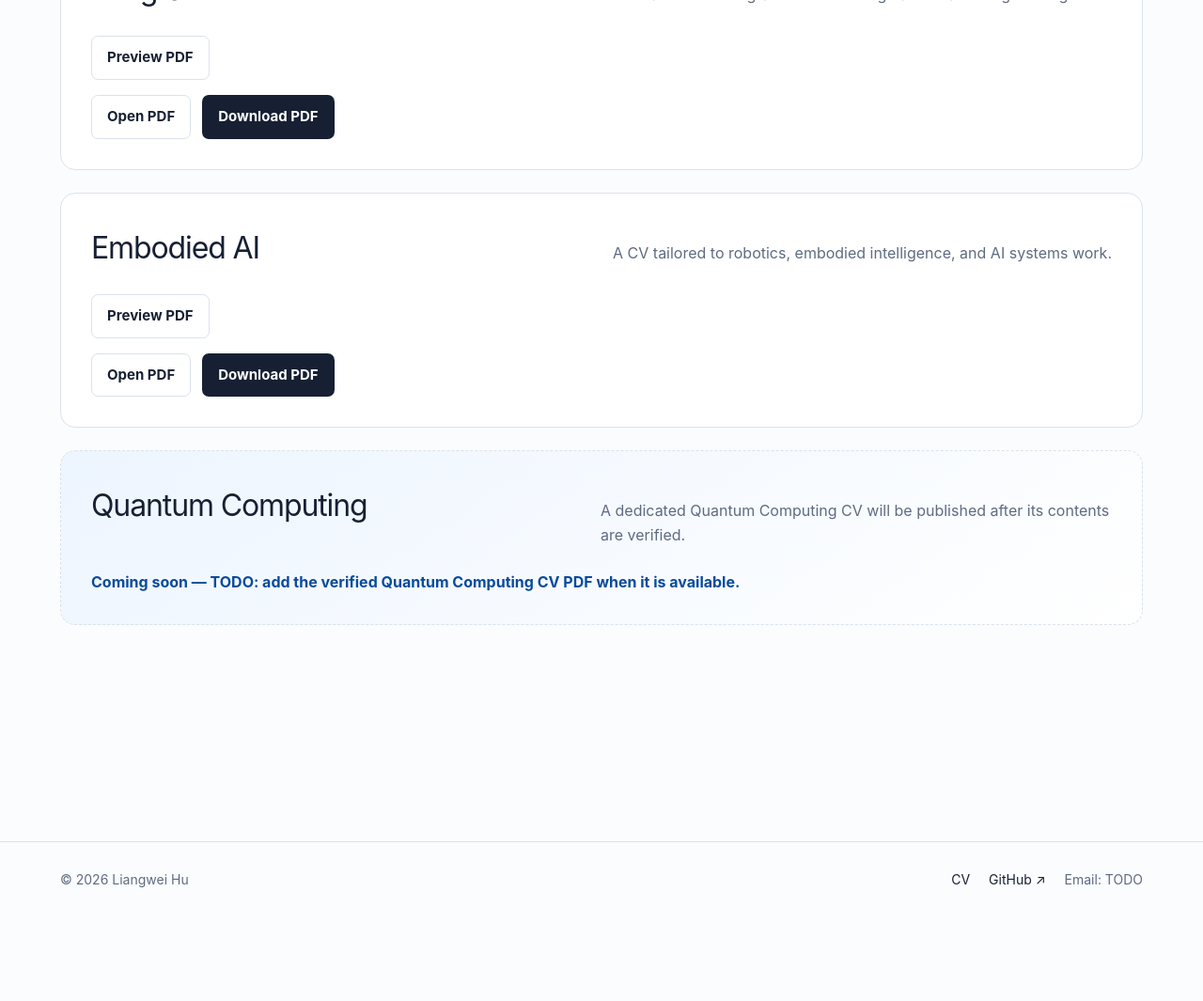
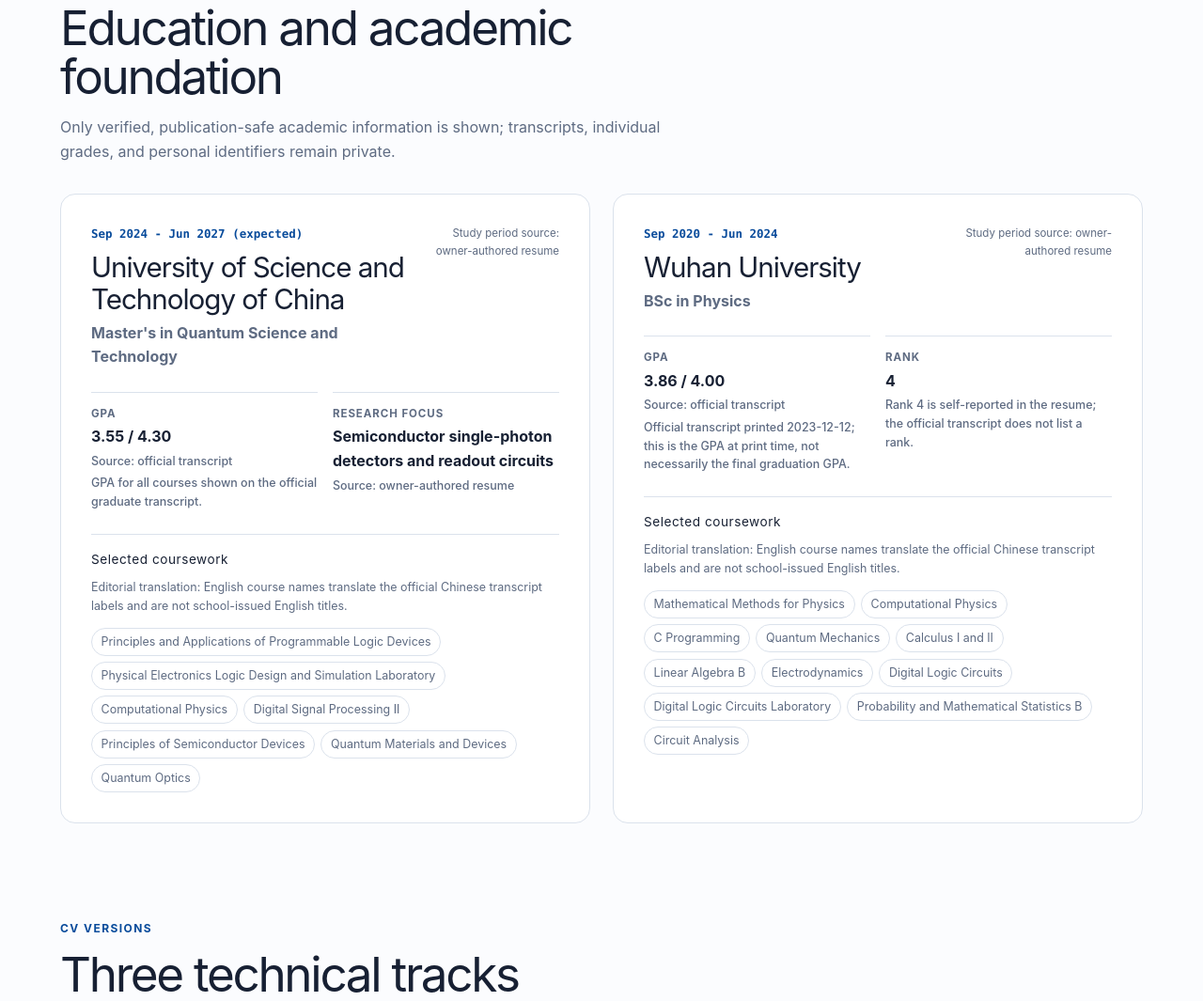
Before and after one commit to HUliangwei/personal-website, an Astro site: page /en/cv in a window 1280 px wide. Shown: the part 559-1624 px from the top of the page at 94% size. Before the commit the page ends 1535 px from the top, so only its background shows below. Built offline with nearby package versions, Linux system fonts and the light colour scheme; Astro itself is replaced by a stand-in of ours; animation ran at ten frames a second.

Commit message:
feat: expand academic cv experience

```diff
--- /dev/null
+++ b/src/components/cv/AcademicProfile.astro
@@ -0,0 +1,22 @@
+---
+import { academicProfileCopyByLocale } from '../../data/cv';
+import { educationByLocale } from '../../data/education';
+import type { Locale } from '../../i18n/types';
+import EducationCard from './EducationCard.astro';
+
+interface Props { locale: Locale; }
+const { locale } = Astro.props;
+const copy = academicProfileCopyByLocale[locale];
+const education = educationByLocale[locale];
+---
+
+<section class="academic-profile" data-academic-profile aria-labelledby="academic-profile-heading">
+  <div class="section-heading academic-profile-heading">
+    <p class="eyebrow">{copy.eyebrow}</p>
+    <h2 id="academic-profile-heading">{copy.title}</h2>
+    <p>{copy.intro}</p>
+  </div>
+  <div class="education-grid">
+    {education.map((record) => <EducationCard education={record} copy={copy} />)}
+  </div>
+</section>
--- /dev/null
+++ b/src/components/cv/EducationCard.astro
@@ -0,0 +1,57 @@
+---
+import type { AcademicProfileCopy } from '../../data/cv';
+import type { EducationRecord } from '../../data/education';
+
+interface Props {
+  education: EducationRecord;
+  copy: AcademicProfileCopy;
+}
+
+const { education, copy } = Astro.props;
+---
+
+<article class="education-card" data-education-card>
+  <header class="education-card-header">
+    <div>
+      <p class="education-period">{education.period}</p>
+      <h3>{education.institution}</h3>
+      <p class="education-program">{education.program}</p>
+    </div>
+    <p class="education-source">{copy.periodSource}</p>
+  </header>
+
+  <dl class="education-facts">
+    <div>
+      <dt>{copy.gpa}</dt>
+      <dd>{education.gpa.value} / {education.gpa.scale}</dd>
+      <dd class="education-evidence">{copy.officialSource}</dd>
+      <dd class="education-context">{education.gpa.context}</dd>
+    </div>
+    {
+      education.rank && (
+        <div>
+          <dt>{copy.rank}</dt>
+          <dd>{education.rank.value}</dd>
+          <dd class="education-evidence">{education.rank.context}</dd>
+        </div>
+      )
+    }
+    {
+      education.researchFocus && (
+        <div>
+          <dt>{copy.researchFocus}</dt>
+          <dd>{education.researchFocus.label}</dd>
+          <dd class="education-evidence">{copy.resumeSource}</dd>
+        </div>
+      )
+    }
+  </dl>
+
+  <div class="education-coursework">
+    <h4>{copy.selectedCoursework}</h4>
+    {copy.editorialTranslationNote && <p class="education-translation-note">{copy.editorialTranslationNote}</p>}
+    <ul>
+      {education.coursework.map((course) => <li>{course.label}</li>)}
+    </ul>
+  </div>
+</article>
--- a/src/components/cv/PDFPreview.astro
+++ b/src/components/cv/PDFPreview.astro
@@ -1,12 +1,13 @@
 ---
 interface Props {
+  id: string;
   title: string;
   pdf: string;
   labels: { preview: string; hidePreview: string; fallbackPrefix: string; fallbackLink: string };
 }
 
-const { title, pdf, labels } = Astro.props;
-const previewId = `pdf-preview-${title.toLowerCase().replace(/[^a-z0-9]+/g, '-')}`;
+const { id, title, pdf, labels } = Astro.props;
+const previewId = `pdf-preview-${id}`;
 ---
 
 <div class="pdf-preview">
--- a/src/components/pages/CVPage.astro
+++ b/src/components/pages/CVPage.astro
@@ -1,15 +1,25 @@
 ---
 import CVCard from '../cv/CVCard.astro';
+import AcademicProfile from '../cv/AcademicProfile.astro';
 import BaseLayout from '../../layouts/BaseLayout.astro';
+import { cvTracksByLocale } from '../../data/cv';
 import { getDictionary } from '../../i18n/utils';
 import type { Locale } from '../../i18n/types';
 interface Props { locale: Locale; }
 const { locale } = Astro.props;
 const dictionary = getDictionary(locale); const cv = dictionary.cv;
+const tracks = cvTracksByLocale[locale];
 ---
 <BaseLayout locale={locale} title={dictionary.meta.cv.title} description={dictionary.meta.cv.description}>
   <section class="section cv-page" aria-labelledby="cv-heading"><div class="container">
     <div class="cv-intro"><p class="eyebrow">{cv.eyebrow}</p><h1 id="cv-heading">{cv.title}</h1><p>{cv.intro}</p></div>
-    <div class="cv-grid">{cv.tracks.map((track) => <CVCard {...track} labels={cv.actions} />)}</div>
+    <AcademicProfile locale={locale} />
+    <section class="cv-versions" aria-labelledby="cv-versions-heading">
+      <div class="section-heading cv-versions-heading">
+        <p class="eyebrow">{locale === 'zh' ? '简历版本' : 'CV Versions'}</p>
+        <h2 id="cv-versions-heading">{locale === 'zh' ? '面向三个技术方向' : 'Three technical tracks'}</h2>
+      </div>
+      <div class="cv-grid">{tracks.map((track) => <CVCard {...track} labels={cv.actions} />)}</div>
+    </section>
   </div></section>
 </BaseLayout>
--- /dev/null
+++ b/src/data/cv.ts
@@ -0,0 +1,99 @@
+import type { Locale } from '../i18n/types';
+
+export interface CvTrack {
+  id: 'integrated-circuits' | 'embodied-ai' | 'quantum-computing';
+  title: string;
+  description: string;
+  pdf?: string;
+  available: boolean;
+}
+
+export interface AcademicProfileCopy {
+  eyebrow: string;
+  title: string;
+  intro: string;
+  gpa: string;
+  officialSource: string;
+  periodSource: string;
+  rank: string;
+  selectedCoursework: string;
+  researchFocus: string;
+  resumeSource: string;
+  editorialTranslationNote: string;
+}
+
+export const academicProfileCopyByLocale: Record<Locale, AcademicProfileCopy> = {
+  zh: {
+    eyebrow: '学术档案',
+    title: '教育与学术基础',
+    intro: '仅展示经现有材料核实且适合公开的学术信息；不公开成绩单、成绩明细或身份标识。',
+    gpa: 'GPA',
+    officialSource: '来源：官方成绩单',
+    periodSource: '学习时间来源：本人简历',
+    rank: '排名',
+    selectedCoursework: '精选课程',
+    researchFocus: '研究方向',
+    resumeSource: '来源：本人简历',
+    editorialTranslationNote: '',
+  },
+  en: {
+    eyebrow: 'Academic Profile',
+    title: 'Education and academic foundation',
+    intro: 'Only verified, publication-safe academic information is shown; transcripts, individual grades, and personal identifiers remain private.',
+    gpa: 'GPA',
+    officialSource: 'Source: official transcript',
+    periodSource: 'Study period source: owner-authored resume',
+    rank: 'Rank',
+    selectedCoursework: 'Selected coursework',
+    researchFocus: 'Research focus',
+    resumeSource: 'Source: owner-authored resume',
+    editorialTranslationNote: 'Editorial translation: English course names translate the official Chinese transcript labels and are not school-issued English titles.',
+  },
+};
+
+export const cvTracksByLocale: Record<Locale, CvTrack[]> = {
+  zh: [
+    {
+      id: 'integrated-circuits',
+      title: '集成电路',
+      description: '面向集成电路设计及相关工程工作的简历。',
+      pdf: '/cv/liangwei-hu-ic-design.pdf',
+      available: true,
+    },
+    {
+      id: 'embodied-ai',
+      title: '具身智能',
+      description: '面向机器人、具身智能与 AI 系统工作的简历。',
+      pdf: '/cv/liangwei-hu-embodied-ai.pdf',
+      available: true,
+    },
+    {
+      id: 'quantum-computing',
+      title: '量子计算',
+      description: '量子计算方向简历将在内容得到核实后发布。',
+      available: false,
+    },
+  ],
+  en: [
+    {
+      id: 'integrated-circuits',
+      title: 'Integrated Circuits',
+      description: 'A CV tailored to integrated-circuit design and related engineering work.',
+      pdf: '/cv/liangwei-hu-ic-design.pdf',
+      available: true,
+    },
+    {
+      id: 'embodied-ai',
+      title: 'Embodied AI',
+      description: 'A CV tailored to robotics, embodied intelligence, and AI systems work.',
+      pdf: '/cv/liangwei-hu-embodied-ai.pdf',
+      available: true,
+    },
+    {
+      id: 'quantum-computing',
+      title: 'Quantum Computing',
+      description: 'A dedicated Quantum Computing CV will be published after its contents are verified.',
+      available: false,
+    },
+  ],
+};
--- a/src/styles/global.css
+++ b/src/styles/global.css
@@ -866,6 +866,28 @@
 .cv-intro { max-width: 48rem; margin-bottom: 3rem; }
 .cv-intro h1 { margin: 0; font-size: clamp(2.75rem, 7vw, 5.75rem); letter-spacing: -0.055em; line-height: 1; }
 .cv-intro > p:last-child { max-width: 36rem; color: var(--color-muted); font-size: 1.15rem; }
+.academic-profile { margin-top: clamp(3rem, 7vw, 6rem); }
+.academic-profile-heading,
+.cv-versions-heading { margin-bottom: 2rem; }
+.education-grid { display: grid; gap: 1.5rem; grid-template-columns: repeat(2, minmax(0, 1fr)); }
+.education-card { display: flex; min-width: 0; border: 1px solid var(--color-line); border-radius: 1rem; background: var(--color-surface); padding: clamp(1.25rem, 3vw, 2rem); flex-direction: column; }
+.education-card-header { display: flex; align-items: flex-start; justify-content: space-between; gap: 1.5rem; }
+.education-period { margin: 0 0 0.5rem; color: var(--color-accent-strong); font-family: ui-monospace, SFMono-Regular, Menlo, monospace; font-size: 0.78rem; font-weight: 750; }
+.education-card h3 { margin: 0; font-size: clamp(1.4rem, 2.5vw, 1.85rem); letter-spacing: -0.035em; line-height: 1.15; }
+.education-program { margin: 0.4rem 0 0; color: var(--color-muted); font-weight: 650; }
+.education-source { max-width: 11rem; margin: 0; color: var(--color-muted); font-size: 0.72rem; text-align: right; }
+.education-facts { display: grid; gap: 1rem; grid-template-columns: repeat(2, minmax(0, 1fr)); margin: 1.5rem 0 0; }
+.education-facts div { border-top: 1px solid var(--color-line); padding-top: 0.8rem; }
+.education-facts dt { color: var(--color-muted); font-size: 0.72rem; font-weight: 750; letter-spacing: 0.08em; text-transform: uppercase; }
+.education-facts dd { margin: 0.2rem 0 0; font-weight: 700; overflow-wrap: anywhere; }
+.education-facts .education-evidence,
+.education-facts .education-context { color: var(--color-muted); font-size: 0.78rem; font-weight: 450; }
+.education-coursework { margin-top: 1.5rem; border-top: 1px solid var(--color-line); padding-top: 1rem; }
+.education-coursework h4 { margin: 0; font-size: 0.85rem; letter-spacing: 0.04em; }
+.education-translation-note { margin: 0.5rem 0 0; color: var(--color-muted); font-size: 0.78rem; }
+.education-coursework ul { display: flex; flex-wrap: wrap; gap: 0.4rem; margin: 0.8rem 0 0; padding: 0; list-style: none; }
+.education-coursework li { border: 1px solid var(--color-line); border-radius: 999px; color: var(--color-muted); padding: 0.25rem 0.6rem; font-size: 0.78rem; }
+.cv-versions { margin-top: clamp(4rem, 8vw, 7rem); }
 .cv-grid { display: grid; gap: 1.5rem; }
 .cv-card { border: 1px solid var(--color-line); border-radius: 1rem; background: var(--color-surface); padding: clamp(1.25rem, 4vw, 2rem); }
 .cv-card-copy { display: flex; align-items: baseline; justify-content: space-between; gap: 1.5rem; margin-bottom: 1.5rem; }
@@ -904,7 +926,10 @@
   .project-meta { grid-template-columns: 1fr; }
   .project-detail .project-figure-canvas { overflow-x: auto; }
   .project-detail .project-visual-svg { width: 48rem; max-width: none; }
+  .education-grid { grid-template-columns: 1fr; }
+  .education-card-header,
   .cv-card-copy { align-items: flex-start; flex-direction: column; }
+  .education-source { max-width: none; text-align: left; }
   .pdf-preview-frame { min-height: 28rem; }
   .pdf-preview-frame object { height: 28rem; }
 }
@@ -991,6 +1016,7 @@
   .hero-actions .button,
   .cv-actions .button { width: 100%; }
   .journey-stage { grid-template-columns: 2.5rem minmax(0, 1fr); }
+  .education-facts { grid-template-columns: 1fr; }
   .project-card { padding: 1rem; }
 }
 
--- /dev/null
+++ b/tests/v2-cv.test.mjs
@@ -0,0 +1,101 @@
+import assert from 'node:assert/strict';
+import { execFileSync } from 'node:child_process';
+import { existsSync, readFileSync, readdirSync } from 'node:fs';
+import { dirname, join } from 'node:path';
+import test, { before } from 'node:test';
+import { fileURLToPath } from 'node:url';
+
+const root = dirname(dirname(fileURLToPath(import.meta.url)));
+const read = (...parts) => readFileSync(join(root, ...parts), 'utf8');
+
+before(() => {
+  execFileSync(process.execPath, ['node_modules/astro/bin/astro.mjs', 'build'], {
+    cwd: root,
+    stdio: 'pipe',
+  });
+});
+
+test('Academic CV renders the verified bilingual education record with qualified evidence', () => {
+  const zh = read('dist', 'cv', 'index.html');
+  const en = read('dist', 'en', 'cv', 'index.html');
+
+  for (const html of [zh, en]) {
+    assert.match(html, /data-academic-profile/);
+    assert.equal((html.match(/data-education-card/g) ?? []).length, 2);
+    assert.match(html, /3\.55\s*\/\s*4\.30/);
+    assert.match(html, /3\.86\s*\/\s*4\.00/);
+  }
+
+  assert.match(zh, /中国科学技术大学/);
+  assert.match(zh, /量子科学与技术/);
+  assert.match(zh, /2024\.09\s*-\s*2027\.06（预计）/);
+  assert.match(zh, /武汉大学/);
+  assert.match(zh, /物理学/);
+  assert.match(zh, /2020\.09\s*-\s*2024\.06/);
+  assert.match(zh, /2023-12-12/);
+  assert.match(zh, /打印时点/);
+  assert.match(zh, /简历自述/);
+  assert.doesNotMatch(zh, /官方排名/);
+  assert.match(zh, /半导体单光子探测器及读出电路/);
+  assert.match(zh, /半导体器件原理/);
+  assert.match(zh, /数字逻辑电路实验/);
+
+  assert.match(en, /University of Science and Technology of China/);
+  assert.match(en, /Quantum Science and Technology/);
+  assert.match(en, /Sep 2024\s*-\s*Jun 2027 \(expected\)/);
+  assert.match(en, /Wuhan University/);
+  assert.match(en, /BSc in Physics/);
+  assert.match(en, /not necessarily the final graduation GPA/);
+  assert.match(en, /self-reported[^<]*resume/i);
+  assert.doesNotMatch(en, /official rank/i);
+  assert.match(en, /Editorial translation/);
+  assert.match(en, /Quantum Optics/);
+  assert.match(en, /Circuit Analysis/);
+});
+
+test('Academic CV keeps exactly two verified PDFs and a non-link Quantum placeholder', () => {
+  const zh = read('dist', 'cv', 'index.html');
+  const en = read('dist', 'en', 'cv', 'index.html');
+  const expected = [
+    'liangwei-hu-embodied-ai.pdf',
+    'liangwei-hu-ic-design.pdf',
+  ];
+
+  assert.deepEqual(readdirSync(join(root, 'public', 'cv')).sort(), expected);
+  for (const html of [zh, en]) {
+    assert.equal((html.match(/data-cv-track/g) ?? []).length, 3);
+    for (const filename of expected) {
+      assert.match(html, new RegExp(`href="/cv/${filename}"`));
+    }
+    assert.doesNotMatch(html, /quantum[^"']*\.pdf/i);
+    assert.doesNotMatch(html, /<object[^>]+application\/pdf/i);
+  }
+
+  assert.match(zh, /量子计算[^]*?即将提供/);
+  assert.match(en, /Quantum Computing[^]*?Coming soon/);
+  assert.ok(!existsSync(join(root, 'public', 'cv', 'liangwei-hu-quantum-computing.pdf')));
+});
+
+test('PDF preview stays user-triggered and preserves open/download mobile fallbacks', () => {
+  const component = read('src', 'components', 'cv', 'PDFPreview.astro');
+  const card = read('src', 'components', 'cv', 'CVCard.astro');
+  const css = read('src', 'styles', 'global.css');
+
+  assert.match(component, /<button[^>]*data-pdf-preview/);
+  assert.match(component, /document\.createElement\('object'\)/);
+  assert.match(component, /preview\.type = 'application\/pdf'/);
+  assert.match(component, /target="_blank"/);
+  assert.match(card, /download/);
+  assert.match(css, /@media \(max-width: 44rem\)[^]*?\.pdf-preview-frame/);
+});
+
+test('CV publication boundary excludes transcripts and sensitive academic identifiers', () => {
+  const publicFiles = readdirSync(join(root, 'public'), { recursive: true })
+    .map(String)
+    .join('\n');
+  const output = `${read('dist', 'cv', 'index.html')}\n${read('dist', 'en', 'cv', 'index.html')}`;
+
+  assert.doesNotMatch(publicFiles, /成绩单|transcript|26458462|cet-?6/i);
+  assert.doesNotMatch(output, /26458462|student\s*(?:number|id)|学号|出生日期|birth\s*date/i);
+  assert.doesNotMatch(output, /成绩单[^<]*(?:href|download)|transcript[^<]*(?:href|download)/i);
+});
```
Also changed, not shown: src/components/cv/CVCard.astro (+4 -3 lines).
